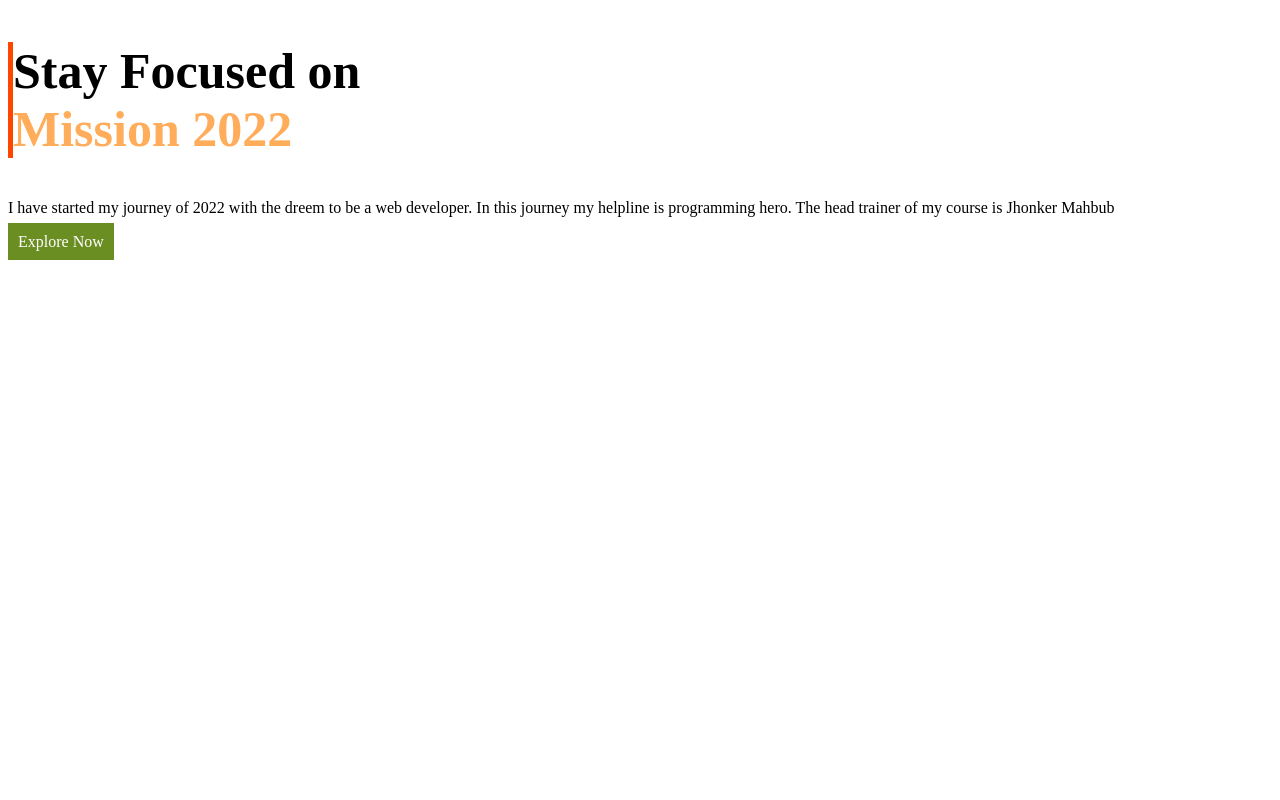
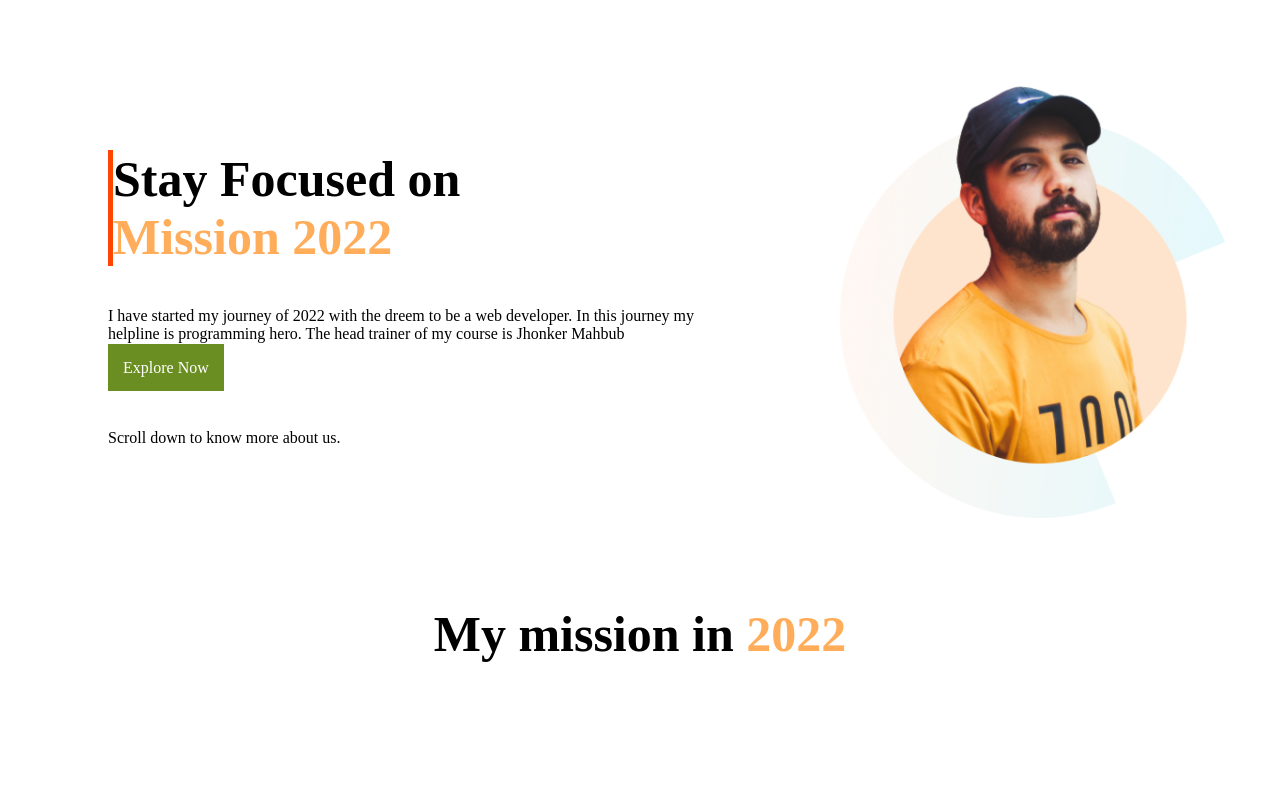
Before and after one commit to zami26/assignment-portfolio, a plain HTML site: page index.html in a window 1280 px wide. Shown: the top 800 px of the page. Drawn offline with Linux system fonts and the light colour scheme.

Commit message:
third-commit

```diff
--- a/index.html
+++ b/index.html
@@ -10,15 +10,26 @@
 </head>
 
 <body>
-    <section>
-        <div>
+    <section class="first-section">
+        <div class="first-div">
             <h1 class="first-headline">Stay Focused on <br><span class="headline-color">Mission 2022</span> </h1>
             <p>I have started my journey of 2022 with the dreem to be a web developer. In this journey my helpline is
                 programming hero. The head trainer of my course is Jhonker Mahbub</p>
 
-            <a href="" class="explore-now">Explore Now</a>
+            <a href="" class="explore-now">Explore Now</a> <br> <br> <br>
+            <p>Scroll down to know more about us.</p>
+        </div>
+        <div>
+            <img class="second-div" src="mission-2022-main/images/person/person-0.png">
         </div>
     </section>
+    <section>
+        <h1 class="second-headline">My mission in <span class="headline-color">2022</span> </h1>
+        <div>
+            <img src="mission-2022-main/images/illustrators/illustrator-1.png">
+        </div>
+    </section>
+
 
 </body>
 
--- a/style.css
+++ b/style.css
@@ -1,8 +1,17 @@
 .first-headline{
     font-size: 50px;
-    border-left: 5px orangered solid;}
+    border-left: 5px orangered solid;
+font-family: ;}
 .headline-color{color: #FFAD5A;}
 .explore-now{ background-color: olivedrab;
-padding: 10px;
+padding: 15px;
 color: white;
 text-decoration: none;}
+.first-div{width: 50%;
+margin: 100px}
+.second-div{padding-bottom: 20px;
+    width: 400px;}
+.first-section{display: flex;}
+.second-headline{font-size: 40px;
+text-align: center;
+font-size: 50px;}
```
